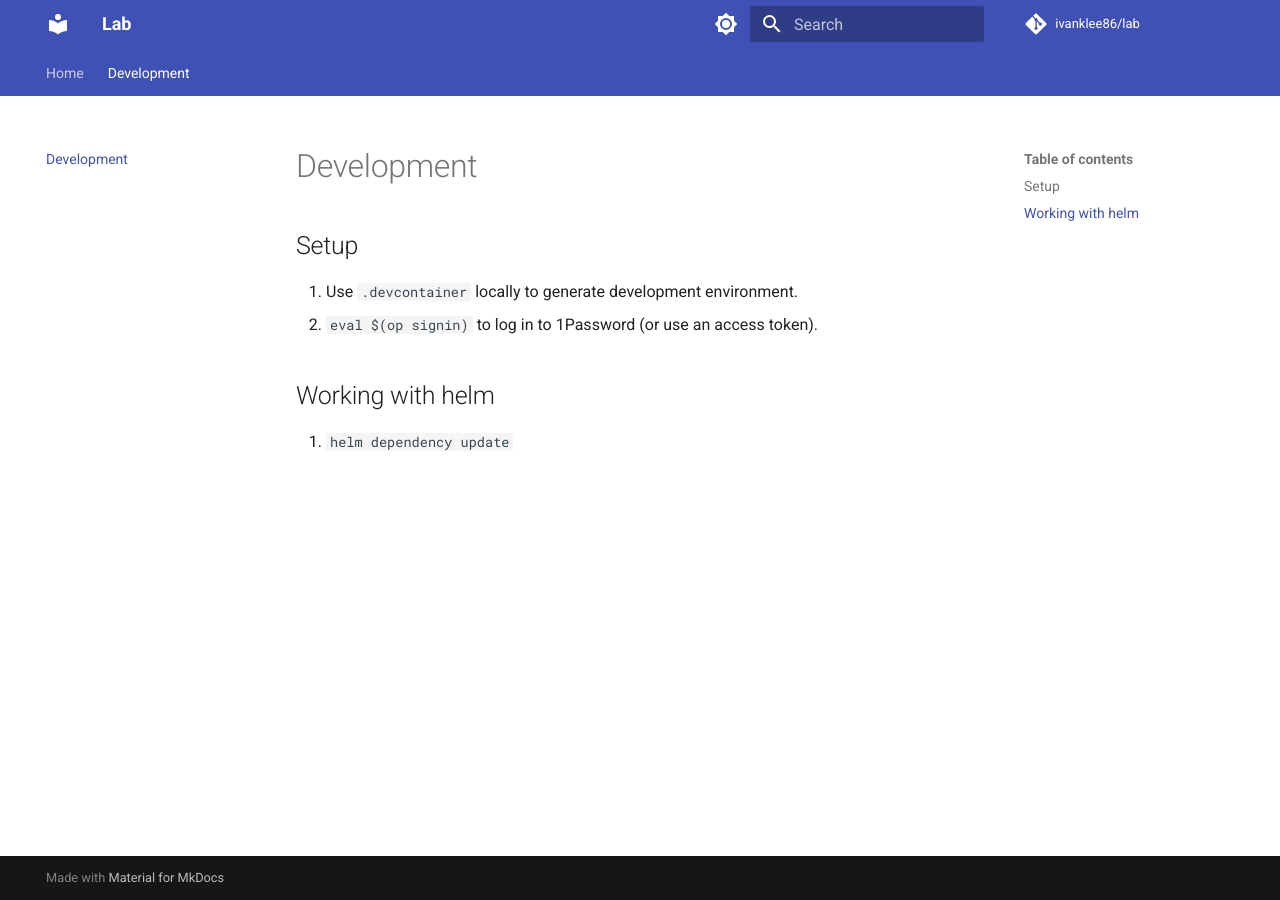
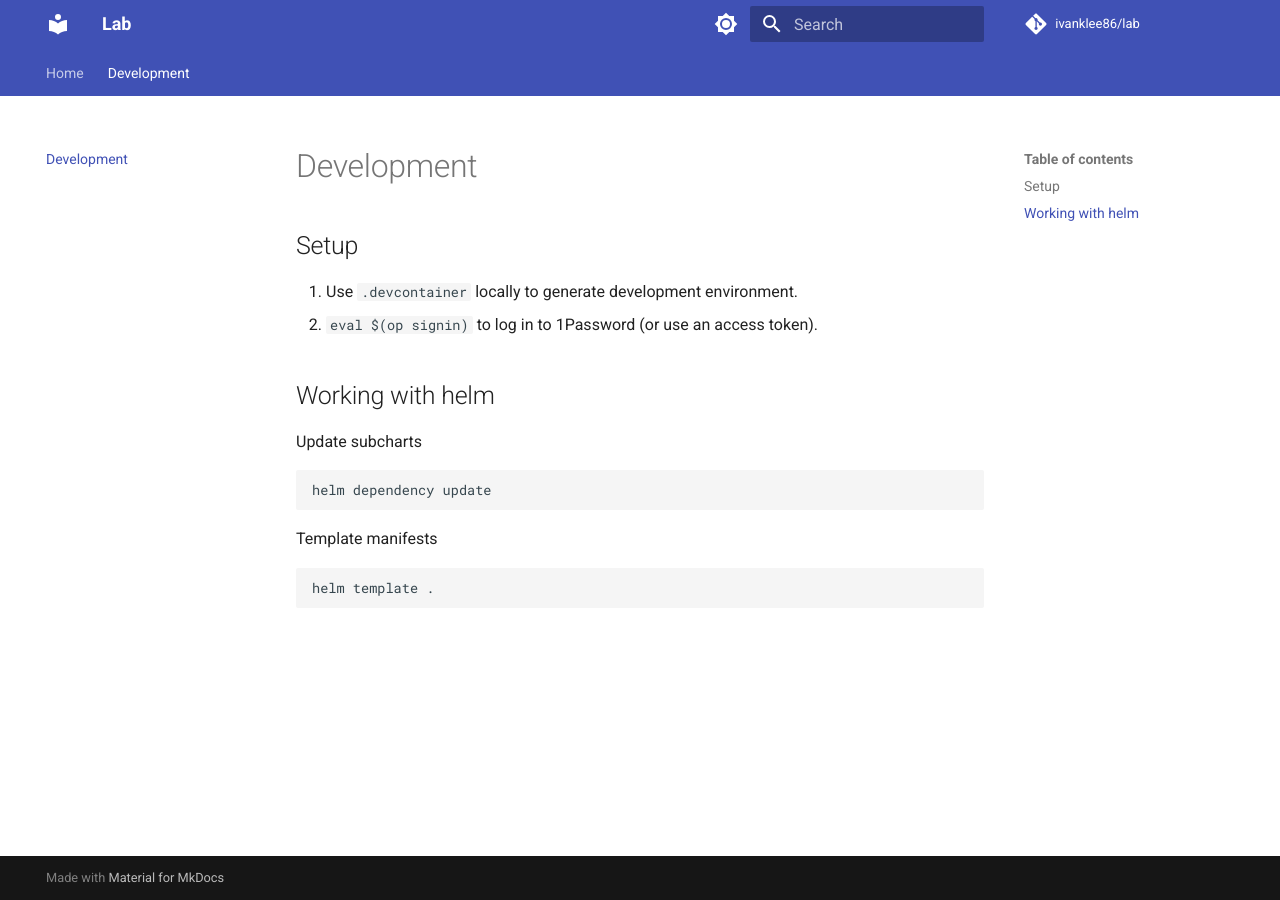
Before and after one commit to ivanklee86/lab, an MkDocs documentation site: the page built from docs/development.md, in a window 1280 px wide. Built offline with MkDocs 1.6.1 and Material for MkDocs 9.7.7, drawn with Linux system fonts in a browser that asks for light colours; comment, search, counter and statistics services are not loaded.

````diff
--- a/docs/development.md
+++ b/docs/development.md
@@ -5,4 +5,13 @@
 2. `eval $(op signin)` to log in to 1Password (or use an access token).
 
 ## Working with helm
-1. `helm dependency update`
+Update subcharts
+
+```shell
+helm dependency update
+```
+Template manifests
+
+```shell
+helm template .
+```
````
Also changed, not shown: 9 other files.
